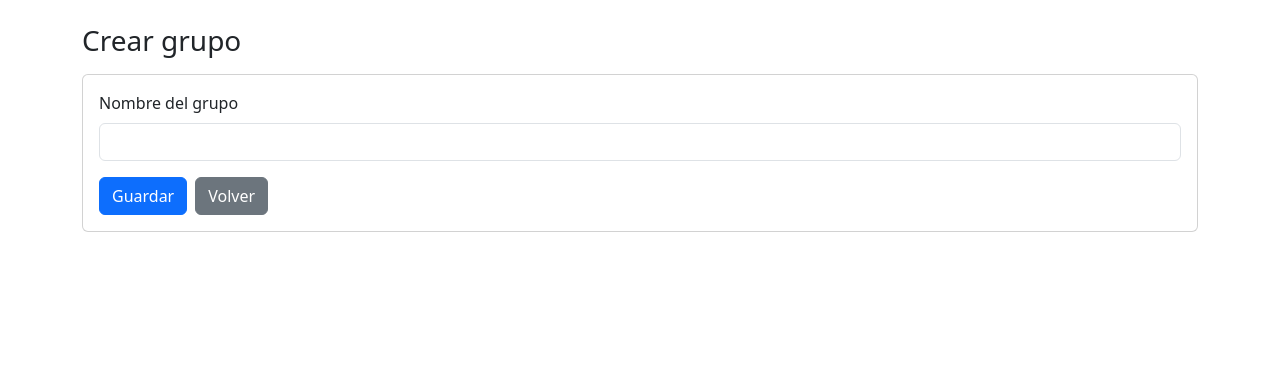
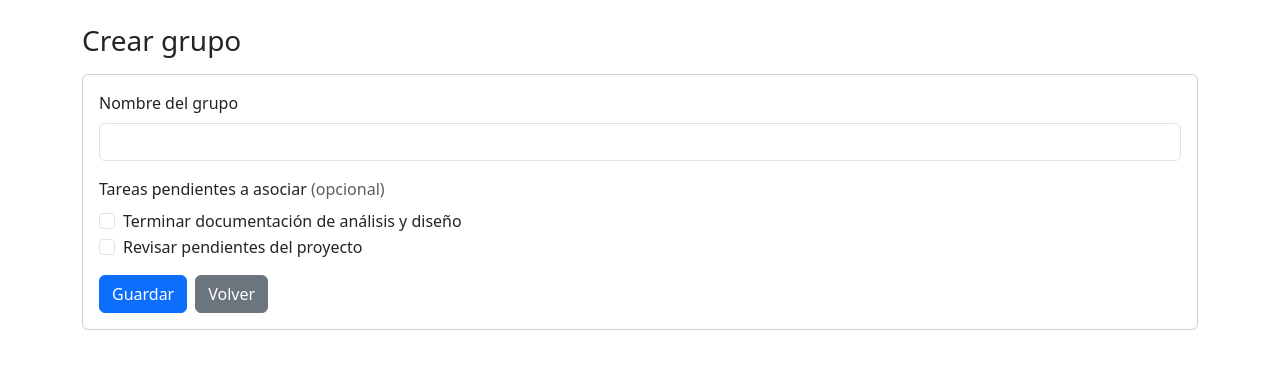
Before and after one commit to DencelRS04/control_tareas_php, a PHP site: page /grupos/crear.php in a window 1280 px wide. Shown: the part 56-425 px from the top of the page. Run offline with PHP 8.4, Linux system fonts and the light colour scheme; data comes from the database, SQL or seed files in the repository.

Commit message:
Si se necesitaba
xddd

```diff
--- a/grupos/crear.php
+++ b/grupos/crear.php
@@ -69,6 +69,22 @@ require_once __DIR__ . '/../includes/header.php';
                    value="<?= htmlspecialchars($nombre) ?>">
         </div>
 
+        <?php if (count($tareasPendientes) > 0): ?>
+            <div class="mb-3">
+                <label class="form-label">Tareas pendientes a asociar <span class="text-muted">(opcional)</span></label>
+                <?php foreach ($tareasPendientes as $tarea): ?>
+                    <div class="form-check">
+                        <input class="form-check-input" type="checkbox"
+                               name="tareas[]"
+                               value="<?= (int)$tarea['id_tarea'] ?>"
+                               id="tarea_<?= (int)$tarea['id_tarea'] ?>">
+                        <label class="form-check-label" for="tarea_<?= (int)$tarea['id_tarea'] ?>">
+                            <?= htmlspecialchars(mb_strimwidth($tarea['detalle'], 0, 100, '...')) ?>
+                        </label>
+                    </div>
+                <?php endforeach; ?>
+            </div>
+        <?php endif; ?>
 
         <div class="d-flex gap-2">
             <button class="btn btn-primary" type="submit">Guardar</button>
```
